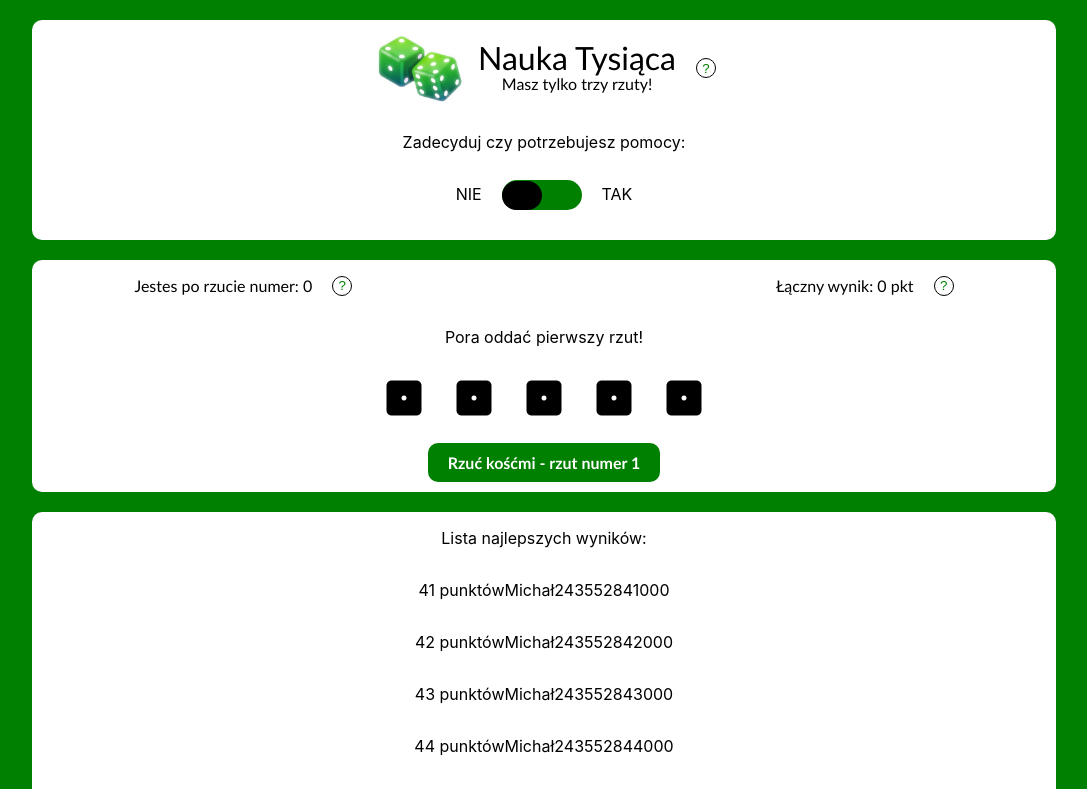
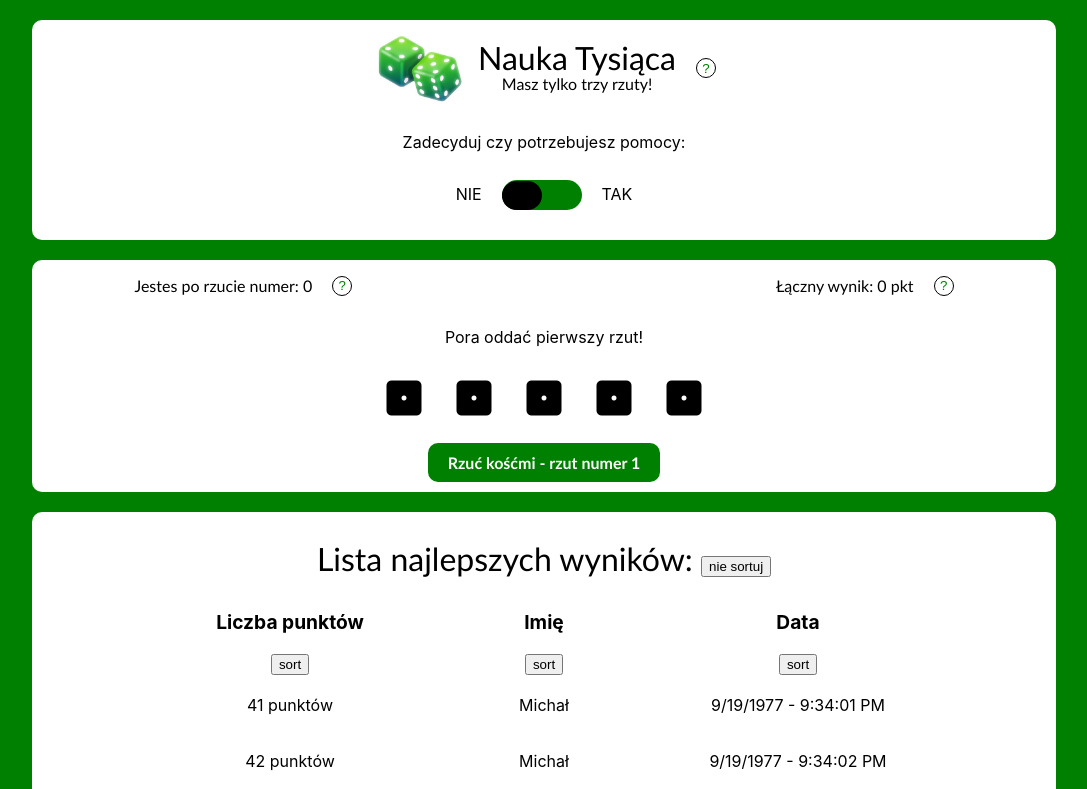
Before and after one commit to SosiKrolWalbrzycha/1000, a React (Create React App) app: page / in a window 1280 px wide. Shown: the top 789 px of the page, without its empty margins (96-1183 px from the left). Built offline with nearby package versions, Linux system fonts and the light colour scheme.

Commit message:
Prawie gotowy scorebard + sortowanie wyników

```diff
--- a/src/App.js
+++ b/src/App.js
@@ -37,21 +37,44 @@ function App() {
 		[0, 0, 0, 0, 0],
 	])
 
+	const [scoreboard, setScoreboard] = useState([
+		[41, 'Michał', 243552841000],
+		[42, 'Michał', 243552842000],
+		[49, 'Michał', 243552843000],
+		[44, 'Michał', 243552844000],
+	])
+
 	const [support, setSupport] = useState(0)
 
-	const scoreboard = [
-		[41, 'Michał', 243552841000],
-		[42, 'Michał', 243552842000],
-		[43, 'Michał', 243552843000],
-		[44, 'Michał', 243552844000],
-		[45, 'Michał', 243552845000],
-		[46, 'Michał', 243552846000],
-		[47, 'Michał', 243552847000],
-		[48, 'Michał', 243552848000],
-		[495, 'Michał', 243552849000],
-		[459, 'Michał', 243552841000],
+	const [sortedScores, setSortedScores] = useState(scoreboard)
 
-	]
+	useEffect(() => {sortNormally()}, [scoreboard])
+
+	const adToScoreboard = e => {
+		const newScoreBoard = [...scoreboard]
+		newScoreBoard.push([78, 'Marcin', 243552844000])
+		setScoreboard(newScoreBoard)
+	}
+
+	const sortByPoints = () => {
+		const sorted = [...scoreboard].sort((a, b) => b[0] - a[0])
+		setSortedScores(sorted)
+	}
+
+	const sortByName = () => {
+		const sorted = [...scoreboard].sort((a, b) => a[1].localeCompare(b[1]))
+		setSortedScores(sorted)
+	}
+
+	const sortByDate = () => {
+		const sorted = [...scoreboard].sort((a, b) => new Date(a[2]) - new Date(b[2]));
+		setSortedScores(sorted);
+	  };
+
+	  const sortNormally = () =>{
+		const sorted = [...scoreboard]
+		setSortedScores(sorted);
+	  }
 
 	const resetState = () => {
 		setThrowNumber(0)
@@ -378,13 +401,18 @@ function App() {
 					support,
 					setSupport,
 					resetState,
-					scoreboard
+					scoreboard,
+					adToScoreboard,sortedScores,
+					sortByPoints,
+					sortByName,
+					sortByDate,
+					sortNormally,
 				}}>
 				<Navbar />
 				<Content />
 				<Footer />
-				<Scoreboard/>
-				<Scoreadd/>
+				<Scoreboard />
+				<Scoreadd />
 			</DiceContext.Provider>
 		</div>
 	)
--- a/src/content.jsx
+++ b/src/content.jsx
@@ -26,7 +26,8 @@ const Content = props => {
 		setCubeScore,
 		handleButtonAll,
 		setScoreNumber,
-		resetState
+		resetState,
+		adToScoreboard
 
 	} = useContext(DiceContext)
 
@@ -237,7 +238,7 @@ const Content = props => {
 					} onClick={resetState}>
 					Jeśli nie zaznaczysz układu będzie fura - kliknij aby zacząć od nowa
 				</button>
-				<button
+				<button onClick={adToScoreboard}
 					className={
 						(throwNumber === 1 || throwNumber === 2) &&
 						markedDices[throwNumber].reduce((accumulator, currentValue) => {
--- a/src/scoreboard.jsx
+++ b/src/scoreboard.jsx
@@ -1,24 +1,56 @@
-import React, {useContext} from 'react'
+import React, { useContext } from 'react'
 import './scoreboard.scss'
 import { DiceContext } from './App'
 
 const Scoreboard = () => {
-	const { scoreboard } = useContext(DiceContext)
+	const { sortedScores,
+        sortByPoints,
+        sortByName,
+        sortByDate,
+        sortNormally } = useContext(DiceContext)
 
-    const makeList = () => {
-       return scoreboard.map((score, id) => (
-        <div key={id} className='item'>
-            <p>{score[0]} punktów</p>
-            <p>{score[1]}</p>
-            <p>{score[2]}</p>
-            </div>
-        ))}
+	const showDate = e => {
+		var timestamp = e
+		var date = new Date(timestamp)
+		return date.toLocaleDateString() + ' - ' + date.toLocaleTimeString()
+	}
 
+	const makeList = () => {
+		return sortedScores.map((score, id) => (
+			<tr key={id} className='item'>
+				<th className='firstcolumn'>
+					<p className='data'>{score[0]} punktów</p>
+				</th>
+				<th className='firstcolumname'>
+					<p className='data'>{score[1]}</p>
+				</th>
+				<th className='firstcolumn'>
+					<p className='data'>{showDate(score[2])}</p>
+				</th>
+			</tr>
+		))
+	}
 
 	return (
 		<div className='scores'>
-			<p>Lista najlepszych wyników:</p>
-            {makeList()}
+			<h2>Lista najlepszych wyników: <button onClick={sortNormally}>nie sortuj</button></h2>
+
+			<table>
+				<thead>
+					<tr>
+						<th className='firstcolumn'>
+							<p className='title'>Liczba punktów</p> <button onClick={sortByPoints}>sort</button>
+						</th>
+						<th className='firstcolumn'>
+							<p className='title'>Imię</p><button onClick={sortByName}>sort</button>
+						</th>
+						<th className='firstcolumn'>
+							<p className='title'>Data</p><button onClick={sortByDate}>sort</button>
+						</th>
+					</tr>
+				</thead>
+				<tbody>{makeList()}</tbody>
+			</table>
 		</div>
 	)
 }
--- a/src/scoreboard.scss
+++ b/src/scoreboard.scss
@@ -1,17 +1,35 @@
 .scores {
-    display: flex;
+	display: flex;
 	margin-top: 20px;
 	flex-direction: column;
 	align-items: center;
 	width: 100%;
 	background-color: rgb(255, 255, 255);
 
-    .item {
-        display: flex;
-        flex-direction: row;
-    }
+	h2 {
+		font-size: 2rem;
+		font-family: 'Gill Sans', 'Gill Sans MT', Calibri, 'Trebuchet MS', sans-serif;
+		font-weight: lighter;
+
+		margin-bottom: 10px;
+	}
+
+	.firstcolumn, .firstcolumname {
+		width: 200px;
+		.title{
+			font-size: 1.2rem;
+			font-weight: bold;
+		}
+		.data{
+			font-size: 1rem;
+			font-weight: lighter;
+		}
+	}
+
+	.firstcolumname{
+		width: 300px;
+	}
 }
-
 
 @media (min-width: 576px) {
 	.scores {
```
